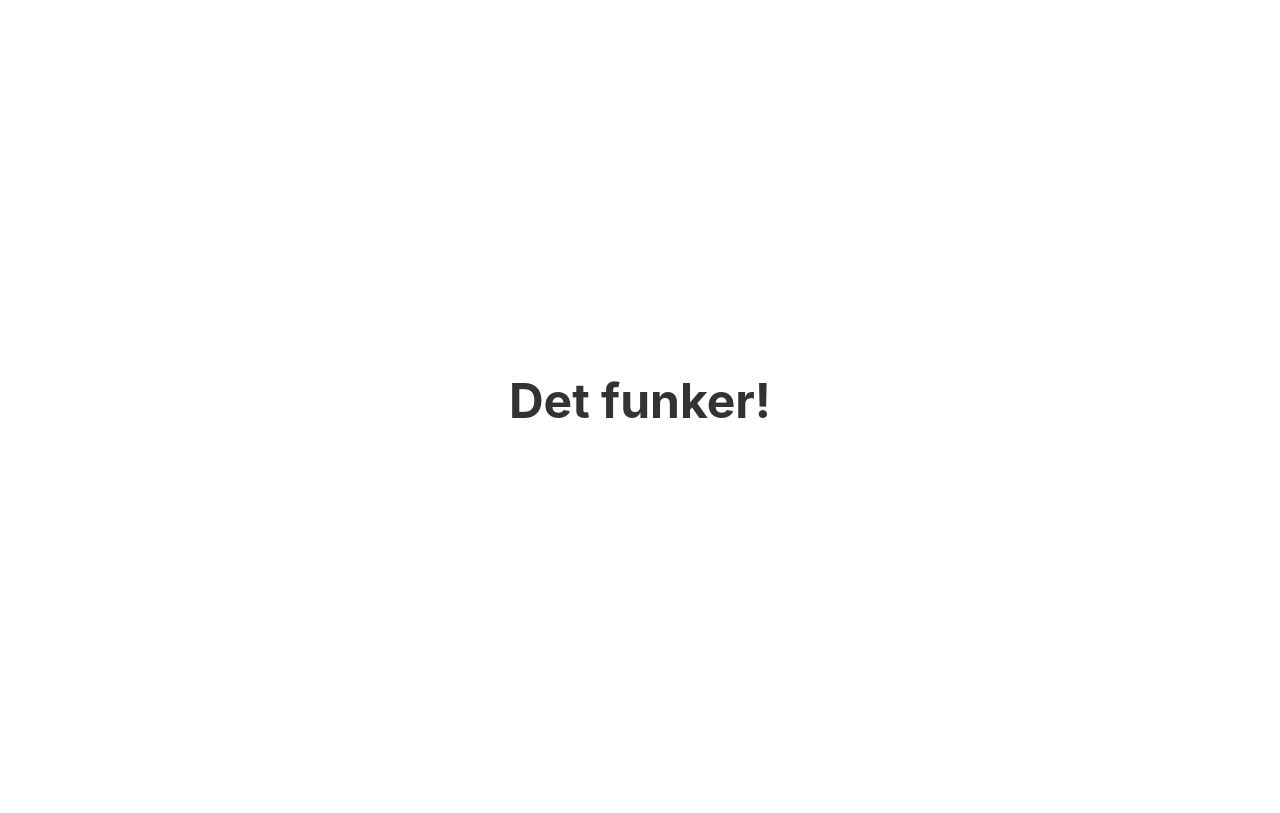
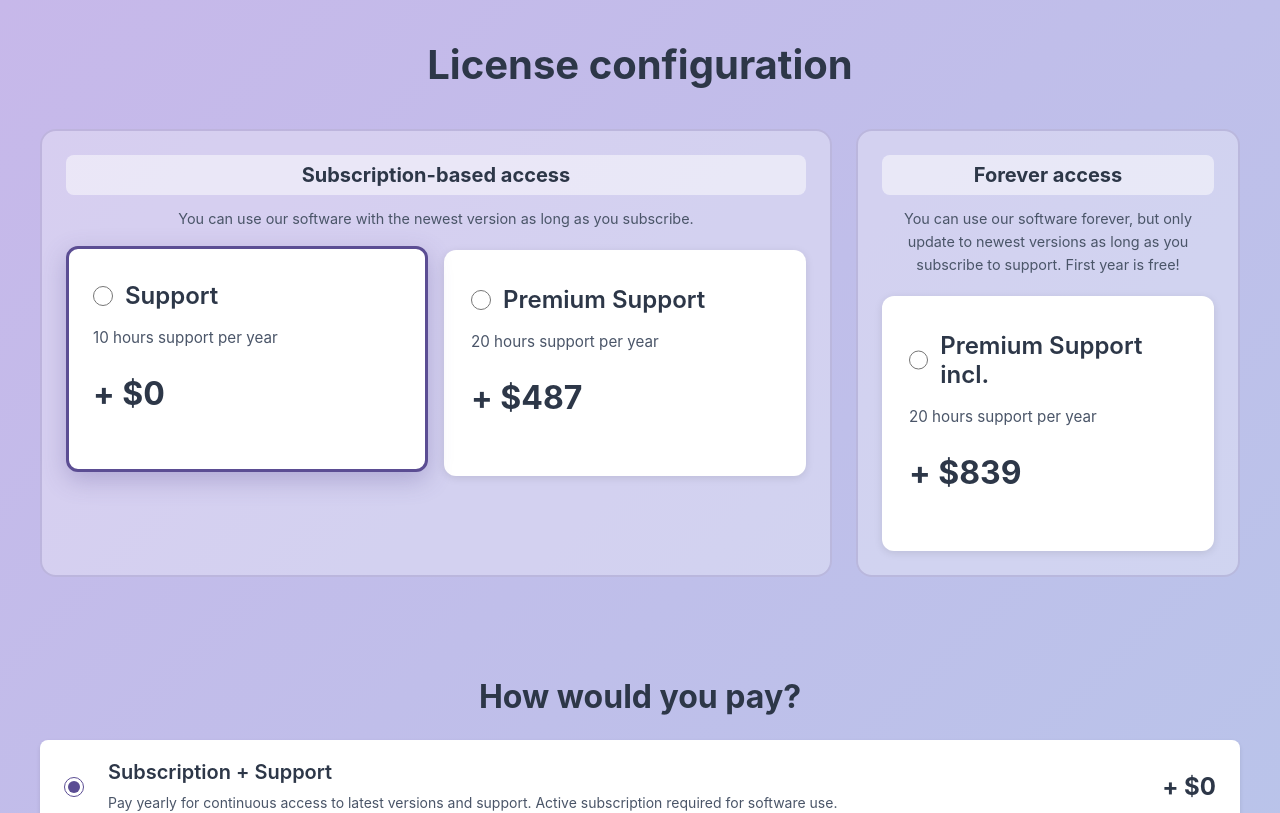
Before and after one commit to kennethknudsen/highsoft-shop-prototype, a React (Vite) app: page / in a window 1280 px wide. Shown: the top 813 px of the page. Built offline with nearby package versions, Linux system fonts and the light colour scheme.

Commit message:
Brainstorm-session so far.

```diff
--- a/src/App.css
+++ b/src/App.css
@@ -1,14 +1,255 @@
 .App {
   display: flex;
+  flex-direction: column;
   justify-content: center;
   align-items: center;
   min-height: 100vh;
+  padding: 40px 20px;
+  background: linear-gradient(135deg, #c7b8ea 0%, #b8c5ea 100%);
   font-family: -apple-system, BlinkMacSystemFont, 'Segoe UI', 'Roboto', 'Oxygen',
     'Ubuntu', 'Cantarell', 'Fira Sans', 'Droid Sans', 'Helvetica Neue',
     sans-serif;
 }
 
-h1 {
-  font-size: 3rem;
-  color: #333;
+.main-heading {
+  font-size: 2.5rem;
+  font-weight: 700;
+  color: #2d3748;
+  margin: 0 0 40px 0;
+  text-align: center;
 }
+
+.license-groups {
+  display: grid;
+  grid-template-columns: repeat(3, 1fr);
+  gap: 24px;
+  max-width: 1200px;
+  width: 100%;
+  margin-bottom: 40px;
+}
+
+.license-group {
+  background: rgba(255, 255, 255, 0.3);
+  border-radius: 16px;
+  padding: 24px;
+  border: 2px solid rgba(91, 77, 147, 0.2);
+}
+
+.license-group:first-child {
+  grid-column: span 2;
+}
+
+.group-label {
+  font-size: 1.25rem;
+  font-weight: 700;
+  color: #2d3748;
+  margin-bottom: 12px;
+  text-align: center;
+  padding: 8px;
+  background: rgba(255, 255, 255, 0.5);
+  border-radius: 8px;
+}
+
+.group-description {
+  font-size: 0.9rem;
+  color: #4a5568;
+  line-height: 1.6;
+  margin: 0 0 20px 0;
+  text-align: center;
+  padding: 0 8px;
+}
+
+.group-plans {
+  display: grid;
+  grid-template-columns: 1fr;
+  gap: 16px;
+}
+
+.license-group:first-child .group-plans {
+  grid-template-columns: repeat(2, 1fr);
+}
+
+.plans-container {
+  display: grid;
+  grid-template-columns: repeat(3, 1fr);
+  gap: 24px;
+  max-width: 1200px;
+  width: 100%;
+}
+
+.plan-card {
+  background: white;
+  border-radius: 12px;
+  padding: 32px 24px;
+  cursor: pointer;
+  transition: all 0.3s ease;
+  border: 3px solid transparent;
+  box-shadow: 0 2px 8px rgba(0, 0, 0, 0.1);
+}
+
+.plan-card:hover {
+  transform: translateY(-4px);
+  box-shadow: 0 8px 16px rgba(0, 0, 0, 0.15);
+}
+
+.plan-card.selected {
+  border-color: #5b4d93;
+  box-shadow: 0 8px 24px rgba(91, 77, 147, 0.3);
+  transform: translateY(-4px);
+}
+
+.plan-header {
+  display: flex;
+  justify-content: space-between;
+  align-items: flex-start;
+  margin-bottom: 16px;
+}
+
+.plan-title-section {
+  display: flex;
+  align-items: center;
+  gap: 12px;
+}
+
+.plan-radio {
+  width: 20px;
+  height: 20px;
+  cursor: pointer;
+  accent-color: #5b4d93;
+}
+
+.plan-title {
+  font-size: 1.5rem;
+  font-weight: 600;
+  color: #2d3748;
+  margin: 0;
+}
+
+.badge {
+  background: #d4f4dd;
+  color: #27ae60;
+  padding: 4px 12px;
+  border-radius: 6px;
+  font-size: 0.75rem;
+  font-weight: 600;
+  text-transform: uppercase;
+}
+
+.plan-description {
+  color: #4a5568;
+  line-height: 1.6;
+  margin: 16px 0;
+  font-size: 0.95rem;
+}
+
+.plan-price {
+  font-size: 2rem;
+  font-weight: 700;
+  color: #2d3748;
+  margin: 24px 0;
+}
+
+.plan-features {
+  list-style: none;
+  padding: 0;
+  margin: 24px 0 0 0;
+}
+
+.plan-features li {
+  display: flex;
+  align-items: flex-start;
+  gap: 10px;
+  padding: 10px 0;
+  color: #4a5568;
+  font-size: 0.9rem;
+  line-height: 1.5;
+}
+
+.checkmark {
+  color: #5b4d93;
+  font-weight: bold;
+  font-size: 1.2rem;
+  flex-shrink: 0;
+}
+
+@media (max-width: 1024px) {
+  .plans-container {
+    grid-template-columns: 1fr;
+    max-width: 500px;
+  }
+
+  .license-groups {
+    grid-template-columns: 1fr;
+  }
+}
+
+.compact-plans-section {
+  margin-top: 60px;
+  width: 100%;
+  max-width: 1200px;
+}
+
+.section-heading {
+  font-size: 2rem;
+  font-weight: 700;
+  color: #2d3748;
+  margin: 0 0 24px 0;
+  text-align: center;
+}
+
+.compact-plans-list {
+  display: flex;
+  flex-direction: column;
+  gap: 16px;
+}
+
+.compact-plan-item {
+  background: white;
+  border-radius: 8px;
+  padding: 20px 24px;
+  display: flex;
+  justify-content: space-between;
+  align-items: center;
+  gap: 24px;
+  box-shadow: 0 2px 4px rgba(0, 0, 0, 0.1);
+  transition: all 0.2s ease;
+  cursor: pointer;
+}
+
+.compact-plan-item:hover {
+  box-shadow: 0 4px 12px rgba(0, 0, 0, 0.15);
+  transform: translateY(-2px);
+}
+
+.compact-plan-radio {
+  width: 20px;
+  height: 20px;
+  cursor: pointer;
+  accent-color: #5b4d93;
+  flex-shrink: 0;
+}
+
+.compact-plan-content {
+  flex: 1;
+}
+
+.compact-plan-title {
+  font-size: 1.25rem;
+  font-weight: 600;
+  color: #2d3748;
+  margin: 0 0 8px 0;
+}
+
+.compact-plan-description {
+  font-size: 0.875rem;
+  color: #4a5568;
+  margin: 0;
+  line-height: 1.5;
+}
+
+.compact-plan-price {
+  font-size: 1.5rem;
+  font-weight: 700;
+  color: #2d3748;
+  white-space: nowrap;
+}
--- a/src/App.jsx
+++ b/src/App.jsx
@@ -1,9 +1,149 @@
+import { useState } from 'react'
 import './App.css'
 
 function App() {
+  const [selectedPlan, setSelectedPlan] = useState('annual-adv')
+
+  const topPlans = [
+    {
+      id: 'annual-adv',
+      title: 'Support',
+      description: '10 hours support per year',
+      price: '+ $0'
+    },
+    {
+      id: 'annual-advplus',
+      title: 'Premium Support',
+      description: '20 hours support per year',
+      price: '+ $487'
+    },
+    {
+      id: 'perpetual-advplus',
+      title: 'Premium Support incl.',
+      description: '20 hours support per year',
+      price: '+ $839'
+    }
+  ]
+
+  const bottomPlans = [
+    {
+      id: 'annual-adv',
+      title: 'Subscription + Support',
+      description: 'Pay yearly for continuous access to latest versions and support. Active subscription required for software use.',
+      price: '+ $0'
+    },
+    {
+      id: 'annual-advplus',
+      title: 'Subscription + Premium Support',
+      description: 'Annual subscription with premium support, latest releases, and dedicated engineering guidance.',
+      price: '+ $487'
+    },
+    {
+      id: 'perpetual-advplus',
+      title: 'Pay once + Premium Support for 1 year',
+      description: 'Own forever with one payment. Includes 1 year of updates and premium support. Continue using your version indefinitely.',
+      price: '+ $839'
+    }
+  ]
+
   return (
     <div className="App">
-      <h1>Det funker!</h1>
+      <h1 className="main-heading">License configuration</h1>
+
+      <div className="license-groups">
+        {/* Subscription Group */}
+        <div className="license-group">
+          <div className="group-label">Subscription-based access</div>          <p className="group-description">
+            You can use our software with the newest version as long as you subscribe.
+          </p>          <div className="group-plans">
+            {topPlans.filter(p => p.id.startsWith('annual')).map((plan) => (
+              <div
+                key={plan.id}
+                className={`plan-card ${selectedPlan === plan.id ? 'selected' : ''}`}
+                onClick={() => setSelectedPlan(plan.id)}
+              >
+                <div className="plan-header">
+                  <div className="plan-title-section">
+                    <input
+                      type="radio"
+                      name="plan"
+                      value={plan.id}
+                      checked={selectedPlan === plan.id}
+                      onChange={() => setSelectedPlan(plan.id)}
+                      className="plan-radio"
+                    />
+                    <h2 className="plan-title">{plan.title}</h2>
+                  </div>
+                </div>
+
+                <p className="plan-description">{plan.description}</p>
+
+                <div className="plan-price">{plan.price}</div>
+              </div>
+            ))}
+          </div>
+        </div>
+
+        {/* Perpetual Group */}
+        <div className="license-group">
+          <div className="group-label">Forever access</div>          <p className="group-description">
+            You can use our software forever, but only update to newest versions as long as you subscribe to support. First year is free!
+          </p>          <div className="group-plans">
+            {topPlans.filter(p => p.id.startsWith('perpetual')).map((plan) => (
+              <div
+                key={plan.id}
+                className={`plan-card ${selectedPlan === plan.id ? 'selected' : ''}`}
+                onClick={() => setSelectedPlan(plan.id)}
+              >
+                <div className="plan-header">
+                  <div className="plan-title-section">
+                    <input
+                      type="radio"
+                      name="plan"
+                      value={plan.id}
+                      checked={selectedPlan === plan.id}
+                      onChange={() => setSelectedPlan(plan.id)}
+                      className="plan-radio"
+                    />
+                    <h2 className="plan-title">{plan.title}</h2>
+                  </div>
+                </div>
+
+                <p className="plan-description">{plan.description}</p>
+
+                <div className="plan-price">{plan.price}</div>
+              </div>
+            ))}
+          </div>
+        </div>
+      </div>
+
+      <div className="compact-plans-section">
+        <h2 className="section-heading">How would you pay?</h2>
+        <div className="compact-plans-list">
+          {bottomPlans.map((plan) => (
+            <div
+              key={`compact-${plan.id}`}
+              className="compact-plan-item"
+              onClick={() => setSelectedPlan(plan.id)}
+            >
+              <input
+                type="radio"
+                name="plan"
+                value={plan.id}
+                checked={selectedPlan === plan.id}
+                onChange={() => setSelectedPlan(plan.id)}
+                className="compact-plan-radio"
+              />
+              <div className="compact-plan-content">
+                <h3 className="compact-plan-title">{plan.title}</h3>
+                <p className="compact-plan-description">{plan.description}</p>
+              </div>
+              <div className="compact-plan-price">{plan.price}</div>
+            </div>
+          ))}
+        </div>
+      </div>
     </div>
   )
 }
```
